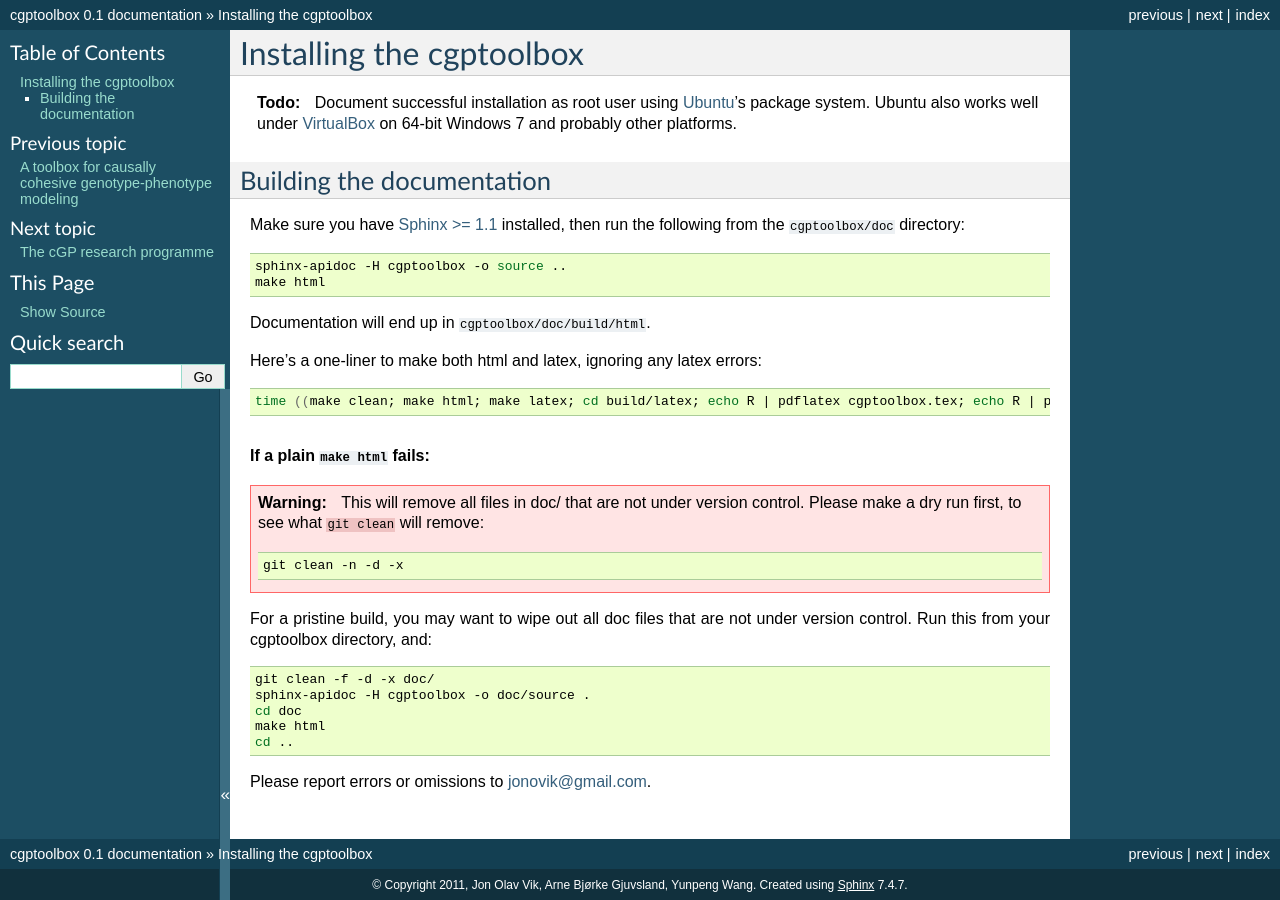
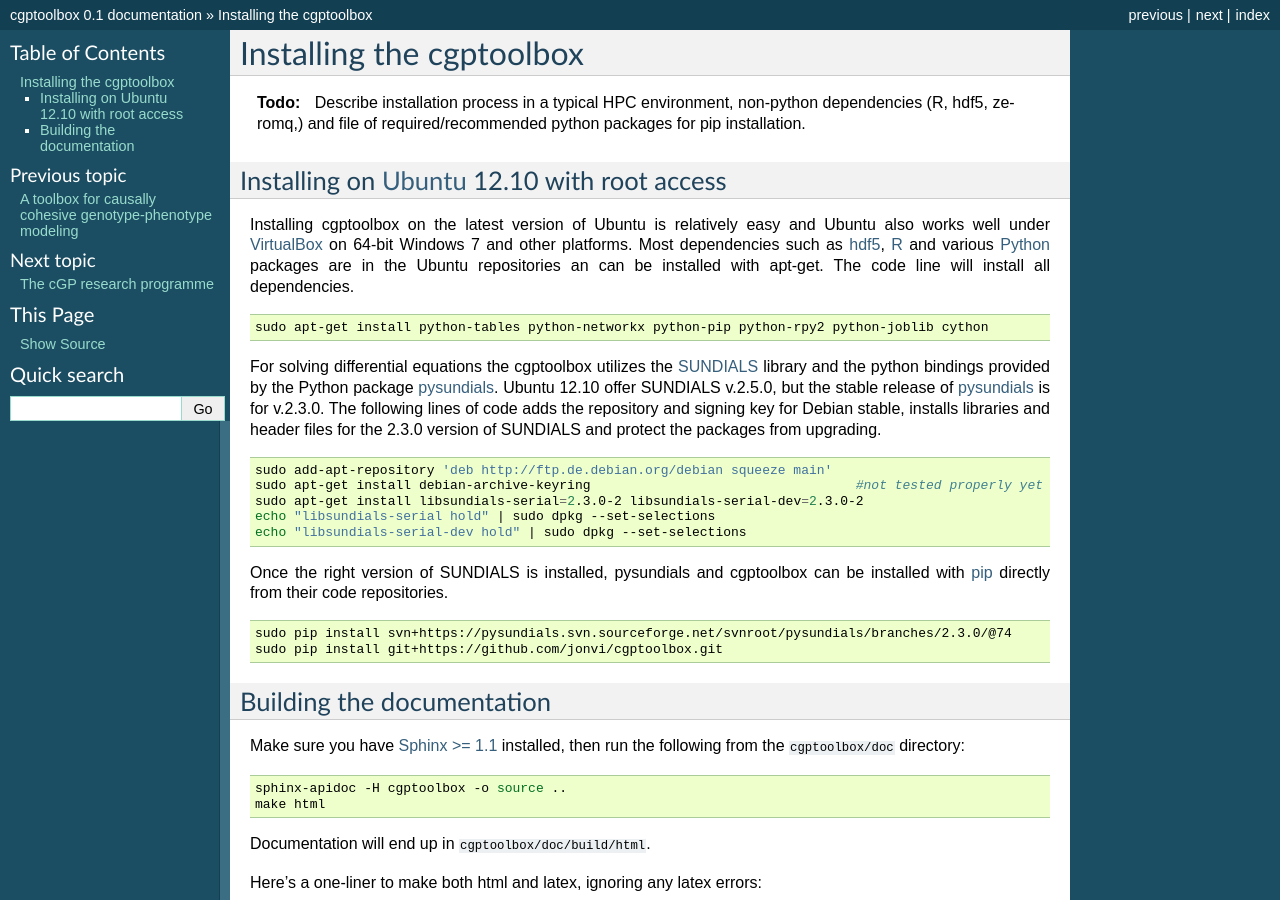
Before and after one commit to jonovik/cgptoolbox, a Sphinx documentation site: the page built from doc/source/install.rst, in a window 1280 px wide and 900 px high. Built offline with Sphinx 7.4.7, drawn with Linux system fonts in a browser that asks for light colours; pages that are not in the unit, such as notebooks, are missing from menus.

Commit message:
Installation on Ubuntu 12.10 with root access

```diff
--- a/doc/source/install.rst
+++ b/doc/source/install.rst
@@ -16,11 +16,42 @@ Installing the cgptoolbox
 
 .. todo::
 
-   Document successful installation as root user using
-   `Ubuntu <http://www.ubuntu.com/download/ubuntu/download>`_'s
-   package system. Ubuntu also works well under
-   `VirtualBox <http://www.virtualbox.org/>`_
-   on 64-bit Windows 7 and probably other platforms.
+   Describe installation process in a typical HPC environment, non-python dependencies (R, hdf5,
+   zeromq,) and file of required/recommended python packages for pip installation.
+
+Installing on `Ubuntu <http://www.ubuntu.com/download/ubuntu/download>`_ 12.10 with root access
+-----------------------------------------------------------------------------------------------
+Installing cgptoolbox on the latest version of Ubuntu is relatively easy and Ubuntu also
+works well under `VirtualBox <http://www.virtualbox.org/>`_ on 64-bit Windows 7 and other platforms.
+Most dependencies such as `hdf5 <http://www.hdfgroup.org/HDF5/>`_, `R <http://r-project.org>`_
+and various `Python <http://python.org>`_ packages are in the Ubuntu repositories an can
+be installed with apt-get. The code line will install all dependencies.
+
+.. code-block:: bash
+
+   sudo apt-get install python-tables python-networkx python-pip python-rpy2 python-joblib cython
+
+For solving differential equations the cgptoolbox utilizes the `SUNDIALS <http://www.llnl.gov/CASC/sundials>`_
+library and the python bindings provided by the Python package `pysundials <http://pysundials.sourceforge.net>`_.
+Ubuntu 12.10 offer SUNDIALS v.2.5.0, but the stable release of `pysundials <http://pysundials.sourceforge.net>`_ is for
+v.2.3.0. The following lines of code adds the repository and signing key for Debian stable, installs libraries and header
+files for the 2.3.0 version of SUNDIALS and protect the packages from upgrading.
+
+.. code-block:: bash
+
+   sudo add-apt-repository 'deb http://ftp.de.debian.org/debian squeeze main'
+   sudo apt-get install debian-archive-keyring					#not tested properly yet
+   sudo apt-get install libsundials-serial=2.3.0-2 libsundials-serial-dev=2.3.0-2
+   echo "libsundials-serial hold" | sudo dpkg --set-selections
+   echo "libsundials-serial-dev hold" | sudo dpkg --set-selections
+
+Once the right version of SUNDIALS is installed, pysundials and cgptoolbox can be installed
+with `pip <http://www.pip-installer.org/>`_ directly from their code repositories.
+
+.. code-block:: bash
+
+   sudo pip install svn+https://pysundials.svn.sourceforge.net/svnroot/pysundials/branches/2.3.0/@74
+   sudo pip install git+https://github.com/jonvi/cgptoolbox.git
 
 Building the documentation
 --------------------------
```
